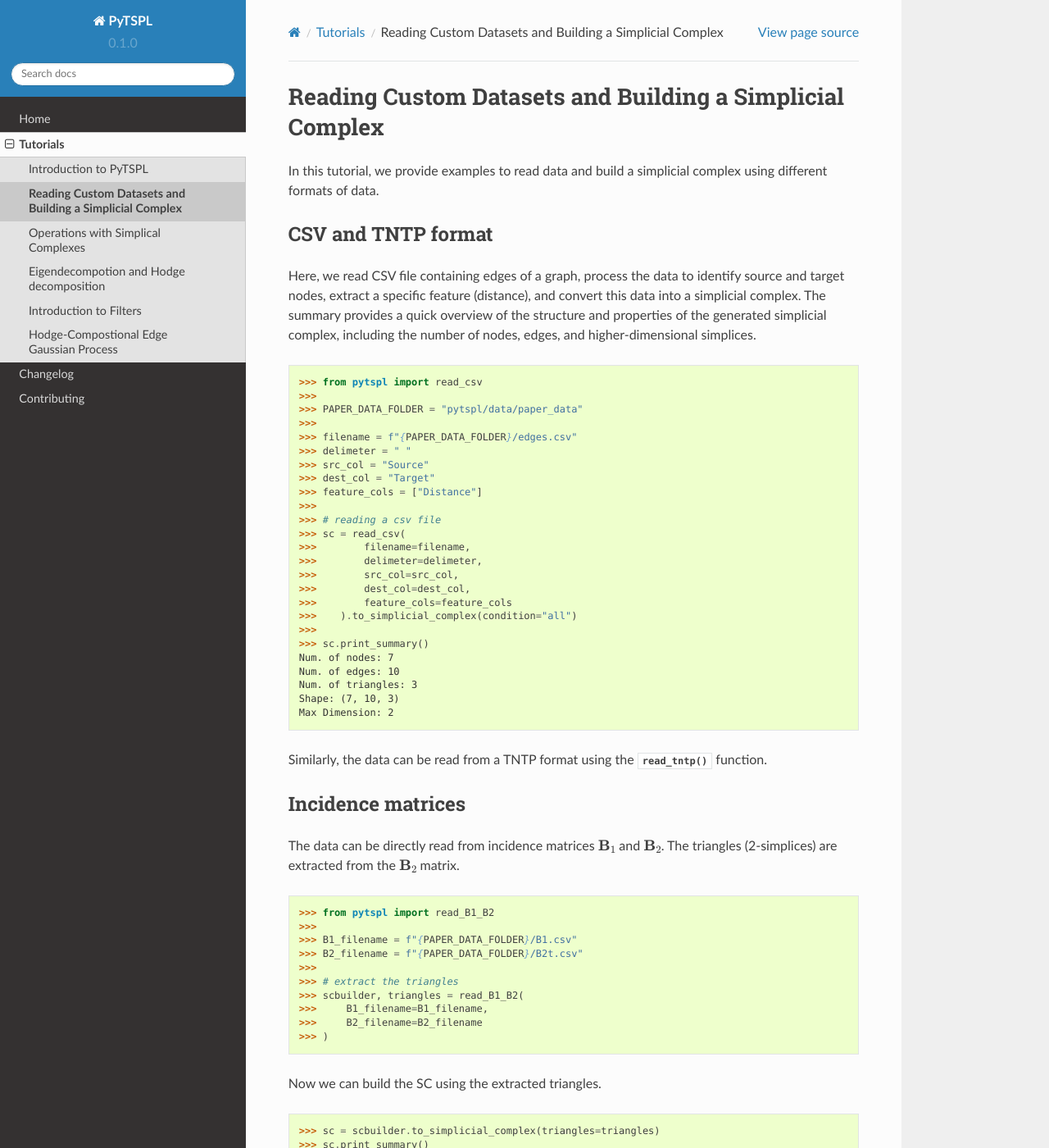
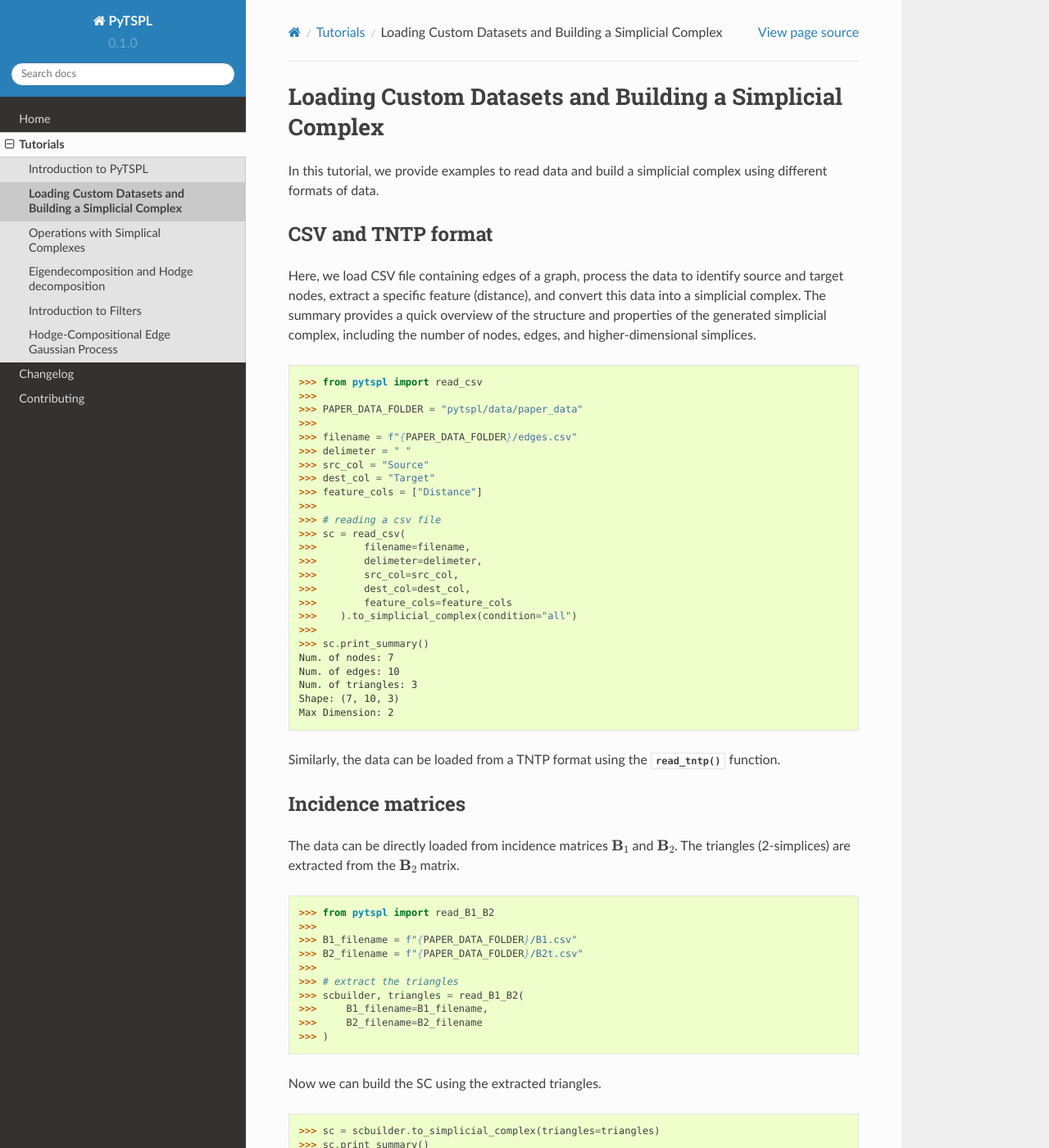
Before and after one commit to irtazahashmi/pytspl, a Sphinx documentation site: the page built from doc/tutorials/reading_custom_datasets.rst, in a window 1280 px wide and 1400 px high. Shown: the whole window at 82% size. Built offline with Sphinx 7.4.7 and the Read the Docs theme 2.0.0, drawn with Linux system fonts in a browser that asks for light colours; some of the changed text lies outside the part shown.

Commit message:
Improve tutorials.

```diff
--- a/doc/tutorials/intro.rst
+++ b/doc/tutorials/intro.rst
@@ -47,7 +47,7 @@ Coordinates: 7
 Flow: 10
 
 
-We can plot the network using the ``SCPlot`` module.
+Plot the network using the :func:`draw_network` method of the ``SCPlot`` class.
 
 .. plot::
     :context: close-figs
@@ -62,7 +62,7 @@ We can plot the network using the ``SCPlot`` module.
     >>> scplot.draw_network(ax=ax)
 
 
-We can also plot the SC with its edge flow.
+We can also plot the SC with its corresponding edge flow.
 
 .. plot::
     :context: close-figs
--- a/doc/tutorials/reading_custom_datasets.rst
+++ b/doc/tutorials/reading_custom_datasets.rst
@@ -1,5 +1,5 @@
 =========================================================
-Reading Custom Datasets and Building a Simplicial Complex
+Loading Custom Datasets and Building a Simplicial Complex
 =========================================================
 
 In this tutorial, we provide examples to read data and build a simplicial
@@ -8,7 +8,7 @@ complex using different formats of data.
 CSV and TNTP format
 -------------------
 
-Here, we read CSV file containing edges of a graph, process the data to
+Here, we load CSV file containing edges of a graph, process the data to
 identify source and target nodes, extract a specific feature (distance), and
 convert this data into a simplicial complex. The summary provides a quick
 overview of the structure and properties of the generated simplicial complex,
@@ -40,13 +40,13 @@ Num. of triangles: 3
 Shape: (7, 10, 3)
 Max Dimension: 2
 
-Similarly, the data can be read from a TNTP format using the :func:`read_tntp`
+Similarly, the data can be loaded from a TNTP format using the :func:`read_tntp`
 function.
 
 
 Incidence matrices
 ------------------
-The data can be directly read from incidence matrices :math:`\textbf{B}_1`
+The data can be directly loaded from incidence matrices :math:`\textbf{B}_1`
 and :math:`\textbf{B}_2`. The triangles (2-simplices) are extracted from
 the :math:`\textbf{B}_2` matrix.
 
@@ -126,10 +125,10 @@ Shape: (7, 10, 2)
 Max Dimension: 2
 
 
-Reading coordinates and edge flow from data
+Loading coordinates and edge flow from data
 -------------------------------------------
 
-We can also read coordinates and edge flow from custom datasets.
+We can also load coordinates and edge flow from custom datasets.
 
 >>> from pytspl.io.network_reader import read_coordinates, read_flow
 >>>
```
Also changed, not shown: other parts of doc/tutorials/intro.rst (+1 -1 lines), other parts of doc/tutorials/reading_custom_datasets.rst (+2 -3 lines), doc/tutorials/decomposition.rst (+7 -6 lines), doc/tutorials/hodge_gp.rst (+7 -7 lines), doc/tutorials/intro_to_filters.rst (+5 -4 lines).
